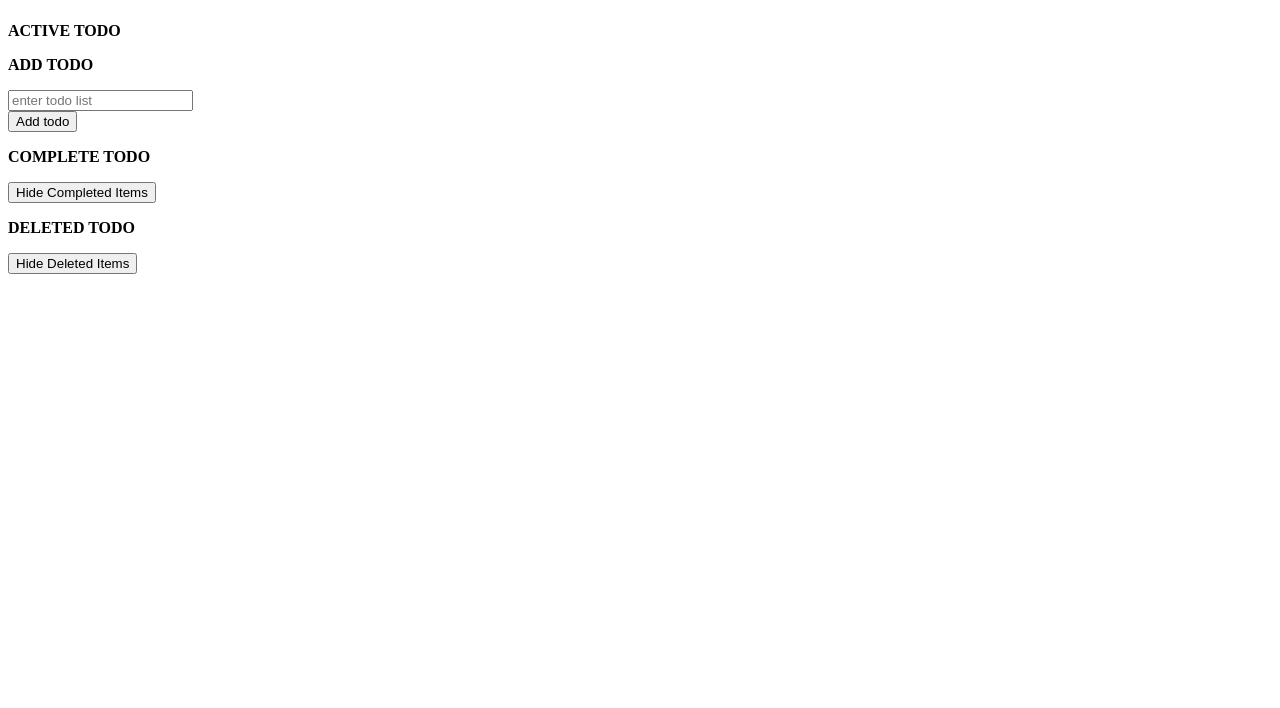
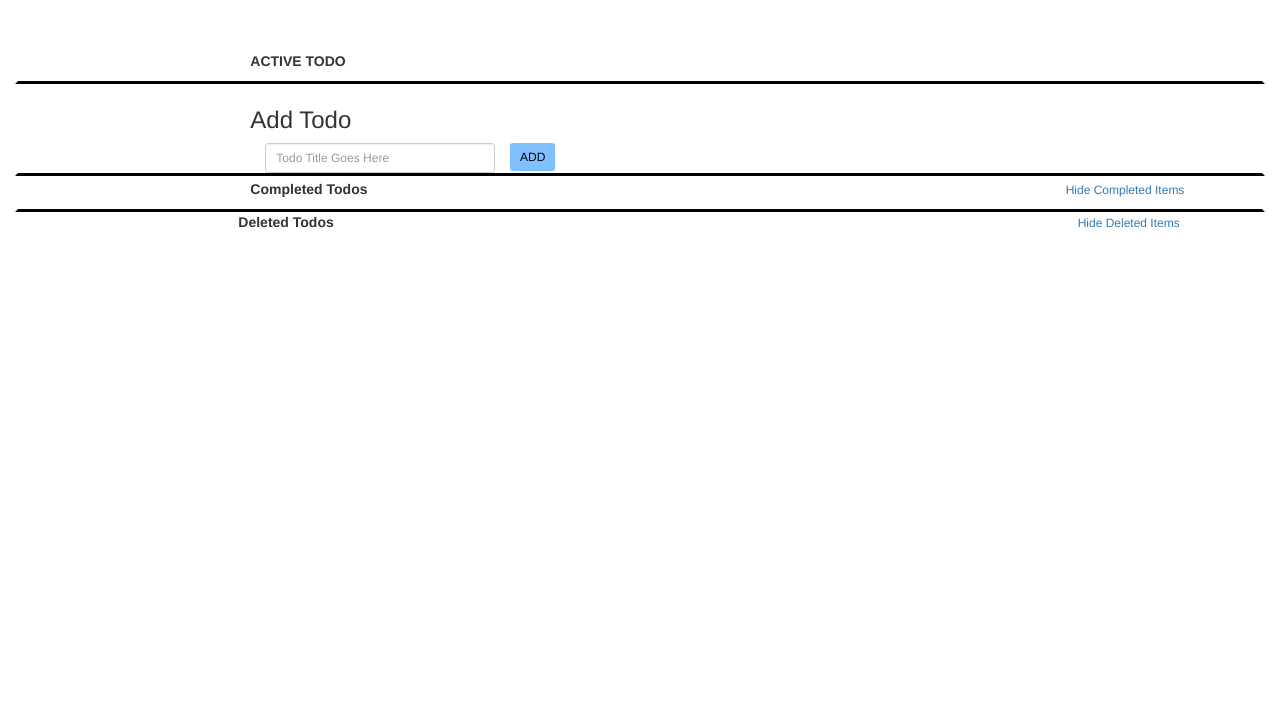
Before and after one commit to rhythm-roshan/Assignment3-todo-app-new, a website: page public/index.html in a window 1280 px wide. Shown: the part 92-800 px from the top of the page. Drawn offline with nearby package versions, Linux system fonts and the light colour scheme; no server answers.

Commit message:
Attractive Frontend with Bootstrap

```diff
--- a/public/index.html
+++ b/public/index.html
@@ -2,57 +2,86 @@
 <html lang="en">
 <head>
     <meta charset="UTF-8">
+    <meta name="viewport" content="width=device-width, initial-scale=1">
     <title>TODO LIST</title>
     <link rel = "stylesheet" href="/style.css"/>
 </head>
 <body>
-<div class = "main-body">
+<div class = "container-fluid">
 
-    <div class = "heading">
+    <div class = "heading container">
         <h1>  My TODO</h1> <br>
     </div>
 
-<div class="active-todo">
-    <p><b>ACTIVE TODO</b></p>
-    <div id ="todo_list_div_active">
-    </div>
-</div>
+<div class="active-todo container-fluid breathTop borderBottom">
+    <div class="col-xs-2"></div>
 
-<div class="new-todo">
-    <p><b>ADD TODO</b></p>
-    <div class ="submit-todo">
-<input type="text" placeholder="enter todo list" id="new_todo_input"><br>
-    </div>
-    <div class ="submit-button-todo">
-<input type="button" value="Add todo" onclick="addTodoAJAX()"/><br>
-</div>
+    <div class="col-xs-8">
+
+        <div><p><b>ACTIVE TODO</b></p></div>
+        <div id ="todo_list_div_active"></div>
+        </div>
+
+        </div>
 
 
-    <div class="complete-todo">
-        <p><b>COMPLETE TODO</b></p>
-        <div id ="todo_list_div_complete">
 
-        </div>
-        <div class="col-xs-2" >
-            <button class="btn btn-link btn-xs" onclick="toggleVisibilityComplete()">Hide Completed Items</button>
+
+    <div class="container-fluid borderBottom">
+        <div class="col-xs-2"></div>
+        <div id="add_todo_div" class="col-xs-8">
+            <h3>Add Todo</h3>
+            <div class="col-xs-4">
+                <input id="new_todo_input" type="text" placeholder="Todo Title Goes Here" class="form-control input-sm">
+            </div>
+            <div class="btn-group">
+
+                <button  class="btn-xs" onclick="addTodoAJAX()">ADD</button>
+
+            </div>
         </div>
     </div>
 
-    <div class="delete-todo">
-        <p><b>DELETED TODO</b></p>
-        <div id ="todo_list_div_delete">
+
+
+        <div class="container-fluid borderBottom">
+            <div class="col-xs-2"></div>
+            <div class="col-xs-8">
+                <p><b>Completed Todos</b></p>
+                <div id="todo_list_div_complete"></div>
+            </div>
+            <div class="col-xs-2">
+                <button class="btn btn-link btn-xs" onclick="toggleVisibilityComplete()">Hide Completed Items</button>
+            </div>
         </div>
-        <div class="col-xs-2" >
+
+
+    <div>
+        <div class="col-xs-2"></div>
+        <div class="col-xs-8">
+            <p><b>Deleted Todos</b></p>
+            <div class="col-xs-2"></div>
+            <div id="todo_list_div_delete" class="col-xs-10">
+
+            </div>
+        </div>
+        <div class="col-xs-2">
             <button class="btn btn-link btn-xs" onclick="toggleVisibilityDeleted()">Hide Deleted Items</button>
         </div>
-    </div>
     </div>
 
 
 </div>
 
+<script src = "/script.js" type="text/javascript"></script>
 
-<script src = "/script.js" type="text/javascript"></script>
+<link rel="stylesheet" href="https://maxcdn.bootstrapcdn.com/bootstrap/3.3.7/css/bootstrap.min.css">
+
+<!-- jQuery library -->
+<script src="https://ajax.googleapis.com/ajax/libs/jquery/3.2.1/jquery.min.js"></script>
+
+<!-- Latest compiled JavaScript -->
+<script src="https://maxcdn.bootstrapcdn.com/bootstrap/3.3.7/js/bootstrap.min.js"></script>
 
 </body>
 </html>
--- a/public/script.js
+++ b/public/script.js
@@ -75,7 +75,8 @@ function createDeleteElement(_id,todo_object) {
 function createCheckbox(_id,todo_object) {
     var _div = document.createElement("div");
     var checkbox = document.createElement("input");
-    _div.setAttribute("align", "left");
+    _div.setAttribute("class", "col-xs-2");
+    _div.setAttribute("align", "right");
     checkbox.setAttribute("type", "checkbox");
     checkbox.setAttribute("onchange", "getCompleteTODOAJAX(" + _id + ")");
     if (todo_object.status === COMPLETE_STATUS ) {
@@ -90,13 +91,13 @@ function createCheckbox(_id,todo_object) {
 
 function createTitle(todo_object) {
     var todo_text = document.createElement("div");
-    todo_text.setAttribute("class", "todoStatus" + todo_object.status);
+    todo_text.setAttribute("class", "col-xs-8 todoStatus" + todo_object.status);
     todo_text.innerText = todo_object.title;
     return todo_text;
 }
 function createDeleteX(_id) {
     var x_div = document.createElement("div");
-    x_div.setAttribute("class", "text-danger col-xs-2");
+    x_div.setAttribute("class", "col-xs-2");
     var delete_x = document.createElement("button");
     delete_x.setAttribute("class", "btn btn-link");
     delete_x.innerText = "X";
--- a/public/style.css
+++ b/public/style.css
@@ -1,3 +1,38 @@
+.btn-group button {
+    background-color: #81c0ff;
+    border: 1px #44b3ff;
+    color: black;
+    padding: 5px 10px; /* Some padding */
+    cursor: pointer; /* Pointer/hand icon */
+    float: left;
+
+}
+
+div.heading{
+    align-content: center;
+    text-align: center;
+    background: #faffc2;
+}
+
+
+.breathTop {
+    margin-top: 50px;
+}
+
+.borderBottom {
+    border: solid #ffffff;
+    border-bottom-color: #000000;
+}
+
+.breathHorizontal {
+    margin-left: 5px;
+    margin-right: 5px;
+}
+
+.breathVertical {
+    margin-top: 5px;
+    margin-bottom: 5px;
+}
 div.todoStatusACTIVE{
     color : blue
 }
```
